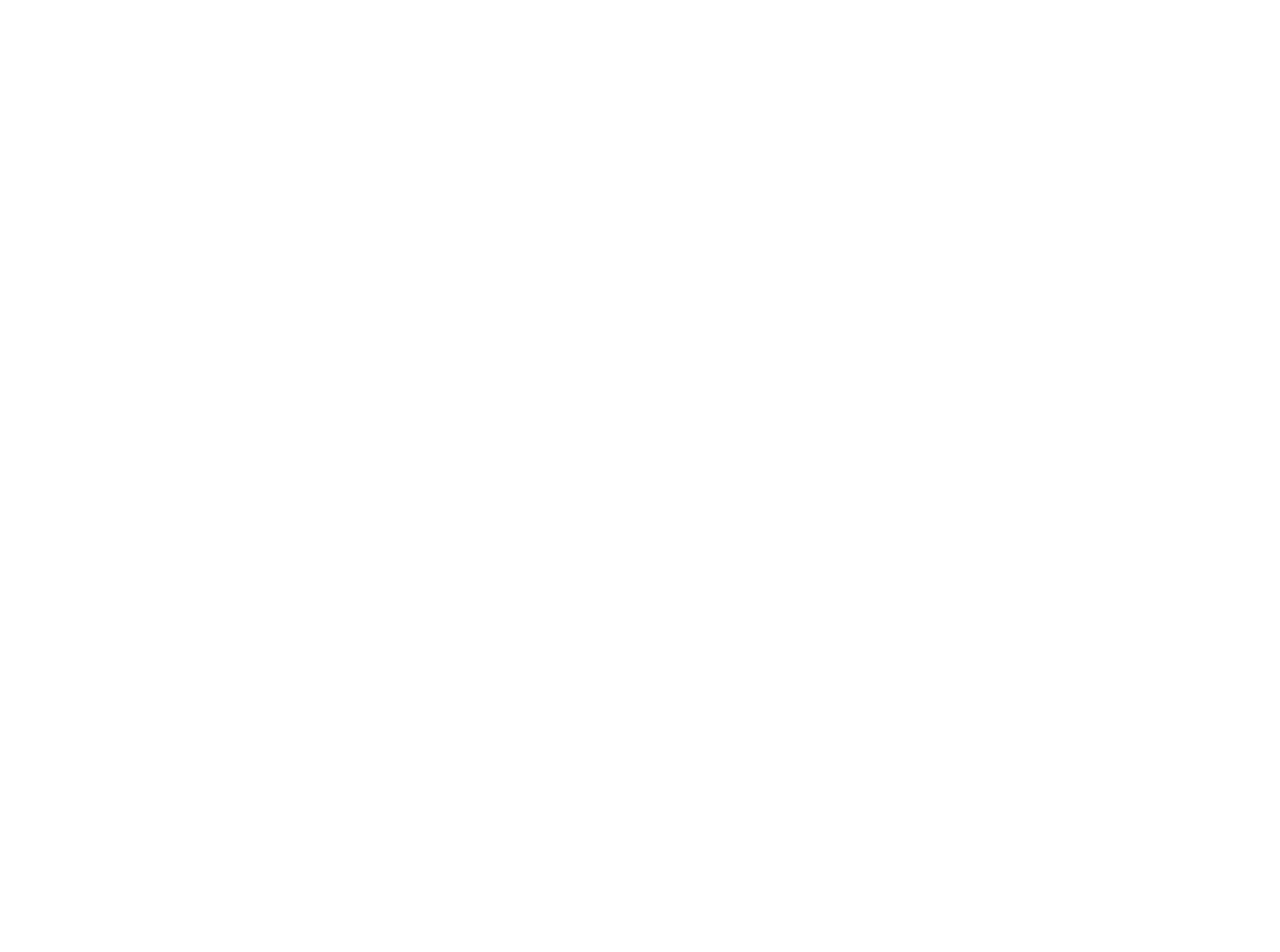
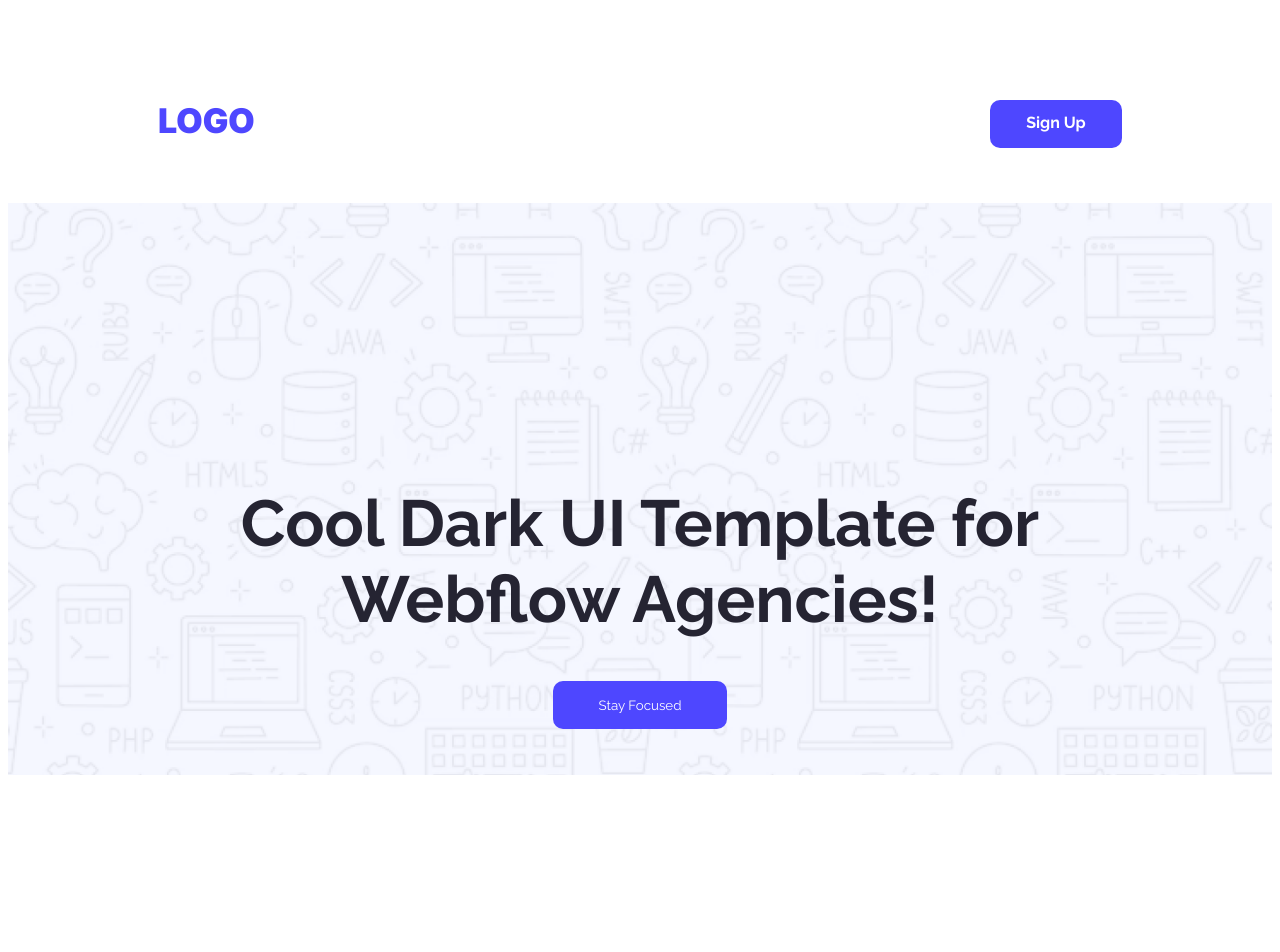
Before and after one commit to rahinhaque/B12A01-landing-lunchpad-repo, a plain HTML site: page index.html in a window 1280 px wide. Shown: the top 952 px of the page. Before the commit the page ends 800 px from the top, so only its background shows below. Drawn offline with Linux system fonts and the light colour scheme.

Commit message:
banner section added

```diff
--- a/index.html
+++ b/index.html
@@ -4,10 +4,48 @@
     <meta charset="UTF-8">
     <meta name="viewport" content="width=device-width, initial-scale=1.0">
     <title>B12A01-Landing-lunchpad</title>
+    <link rel="stylesheet" href="styles/style.css">
+    <link rel="preconnect" href="https://fonts.googleapis.com">
+<link rel="preconnect" href="https://fonts.gstatic.com" crossorigin>
+<link href="https://fonts.googleapis.com/css2?family=Inter:ital,opsz,wght@0,14..32,100..900;1,14..32,100..900&family=Karla:ital,wght@0,200..800;1,200..800&family=Merriweather:ital,opsz,wght@0,18..144,300..900;1,18..144,300..900&family=Open+Sans:ital,wght@0,300..800;1,300..800&family=Plus+Jakarta+Sans:ital,wght@0,200..800;1,200..800&family=Roboto:ital,wght@0,100..900;1,100..900&display=swap" rel="stylesheet">
+
+<link rel="preconnect" href="https://fonts.googleapis.com">
+<link rel="preconnect" href="https://fonts.gstatic.com" crossorigin>
+<link href="https://fonts.googleapis.com/css2?family=Inter:ital,opsz,wght@0,14..32,100..900;1,14..32,100..900&family=Karla:ital,wght@0,200..800;1,200..800&family=Merriweather:ital,opsz,wght@0,18..144,300..900;1,18..144,300..900&family=Open+Sans:ital,wght@0,300..800;1,300..800&family=Plus+Jakarta+Sans:ital,wght@0,200..800;1,200..800&family=Raleway:ital,wght@0,100..900;1,100..900&family=Roboto:ital,wght@0,100..900;1,100..900&display=swap" rel="stylesheet">
 </head>
 <body>
     <header>
+        <!-- first-section -->
 
+        <div class="first-section">
+            <!-- title  -->
+            <div class="title-container1">
+                <h3 class="inter text-deco">LOGO</h3>
+                <a href=""><button class="btn-1 raleway">Sign Up</button></a>
+            </div>
+            <!-- body content  -->
+
+            <div class="body-content">
+                <h1 class="raleway head-title">Cool Dark UI Template for <br> Webflow Agencies!</h1>
+                <a href=""><button class="btn-2 raleway">Stay Focused</button></a>
+            </div>
+        </div>
+
+        <!-- action section  -->
+
+         <div class="action-container">
+            <!-- text container  -->
+            <div class="text-container">
+                <h1 class="action-head raleway">See It in Action</h1>
+                <p class="action-des raleway">Explore the live preview and imagine your <br> brand in this bold new look.</p>
+                <button class="btn-3 raleway">Launch Live Preview</button>
+            </div>
+
+            <!-- image container  -->
+            <div class="image-container">
+                <img src="Assets/wc-mini.png" alt="">
+            </div>
+         </div>
     </header>
 
     <main>
--- a/styles/style.css
+++ b/styles/style.css
@@ -0,0 +1,123 @@
+/* text style  */
+
+.raleway {
+  font-family: "Raleway", sans-serif;
+  font-optical-sizing: auto;
+  font-style: normal;
+}
+
+.inter {
+   font-family: "Inter", sans-serif;
+  font-optical-sizing: auto;
+  font-weight: normal;
+  font-style: normal;
+}
+
+
+
+
+/* first section  */
+/* title  */
+.first-section{
+  background-image: url(../Assets/Hero-bg.png);
+  background-repeat: no-repeat;
+  background-position: center;
+  background-size: 100%;
+  /* max-width: 100%; */
+  /* height: 700px; */
+
+}
+
+.title-container1{
+    display: flex;
+    justify-content: space-between;
+    margin: 50px 150px;
+    gap: -10px;
+    margin-top: 50px;
+}
+
+.body-content{
+    text-align: center;
+}
+/* text deco  */
+.text-deco{
+    font-size: 34px;
+    font-weight: 900;
+    color: #4E47FF;
+    margin-top: 50px;
+}
+
+.head-title{
+    font-size: 65px;
+    font-weight: bold;
+    color: #252432;
+}
+
+.body-content{
+    margin-top: 310px;
+    margin-bottom: 200px;
+
+}
+
+/* button design  */
+.btn-1{
+    width: 132px;
+    height: 48px;
+    /* padding: 20px; */
+    padding-bottom: 5px;
+    font-size: 16px;
+    font-weight: bold;
+    color: white;
+    background-color: #4E47FF;
+    margin-top: 50px;
+    border-radius: 10px;
+    border: none;
+}
+
+.btn-2{
+    width: 174px;
+    height: 48px;
+    background-color: #4E47FF;
+    color: white;
+    border-radius: 10px;
+    border: none;
+    margin-bottom: 200px;
+}
+
+.btn-1 :hover{
+    transform: scale(0,2);
+    transition: 0.5ms;
+}
+
+/* action section  */
+
+.action-container{
+    display: flex;
+}
+
+.text-container{
+
+}
+
+.action-head{
+    font-size: 42px;
+    font-weight: bold;
+    color: #252432;
+}
+
+.action-des{
+    font-size: 24px;
+    font-weight: 400;
+    color: #5c5a6e ;
+}
+
+/* btn  */
+
+.btn-3{
+    width: 229px;
+    height: 48px;
+    border-radius: 10px;
+    background-color: #4E47FF;
+    color: white;
+    border: none;
+}
```
